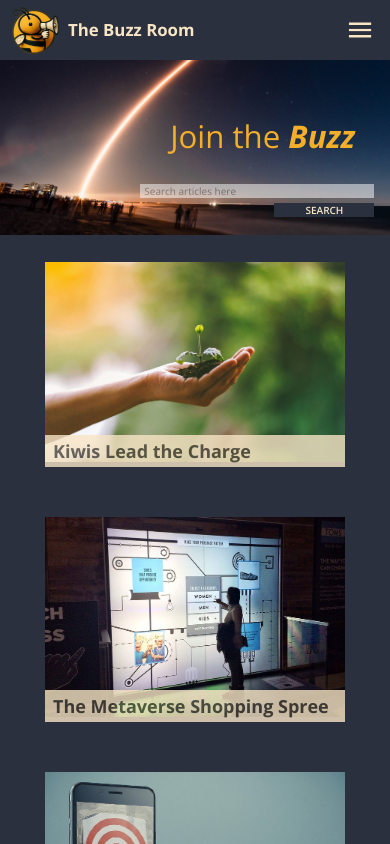
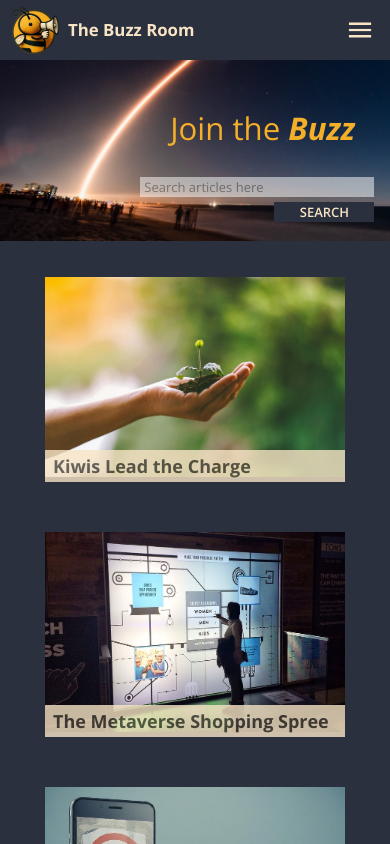
Before and after one commit to Melissaeb/TheBuzzRoom, a React (Vite) app: page / in a window 390 px wide. Shown: the top 844 px of the page. Built offline with nearby package versions, Linux system fonts and the light colour scheme; the HTML template or start-up script is replaced by a standard one.

Commit message:
Changed search sizes

```diff
--- a/src/pages/Home.module.css
+++ b/src/pages/Home.module.css
@@ -107,6 +107,8 @@
     font-size: 8vw;
     margin-top: 12vw;
     margin-bottom: 5vw;
+
+    margin-bottom: 7.3vw;
   }
 
   .searchForm {
@@ -143,11 +145,11 @@
 
 @media only screen and (max-width: 500px) {
   .slogan {
-    margin-top: 14vw;
-    margin-bottom: 7vw;
+    margin-bottom: 7.3vw;
   }
+
   .searchForm {
-    height: 24px;
+    height: 45px;
     margin-bottom: 3vw;
   }
 
@@ -157,7 +159,7 @@
 
   .searchInput,
   .searchBtn {
-    font-size: 10px;
+    font-size: 13px;
   }
 
   .searchBtn {
```
Also changed, not shown: 4 other files (tests, documents, lock files or other folders).
